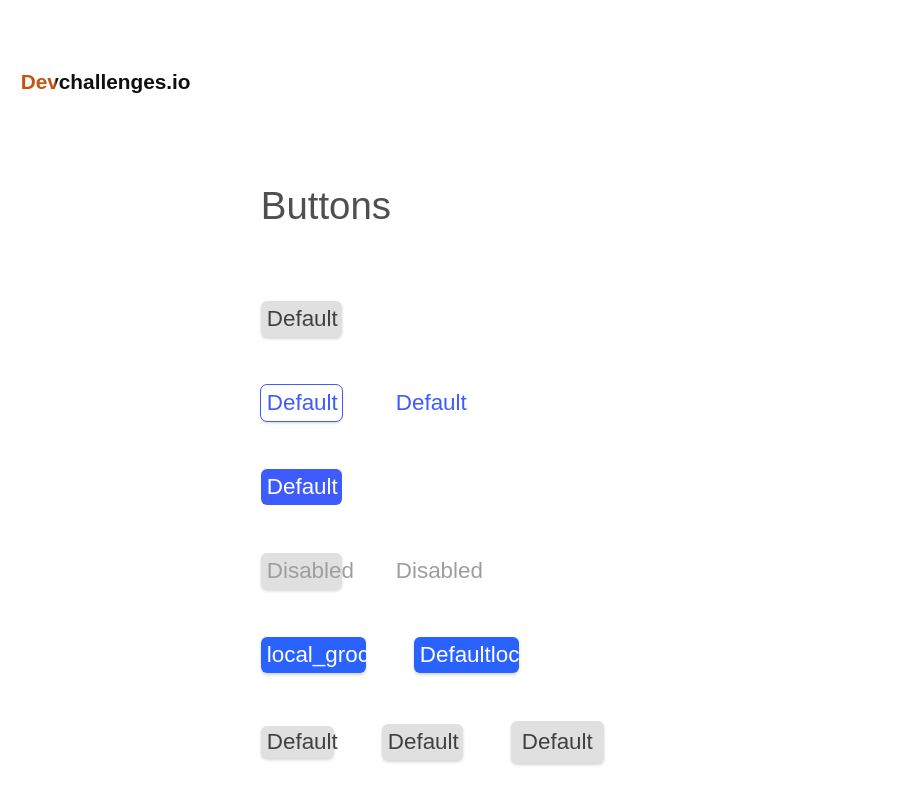
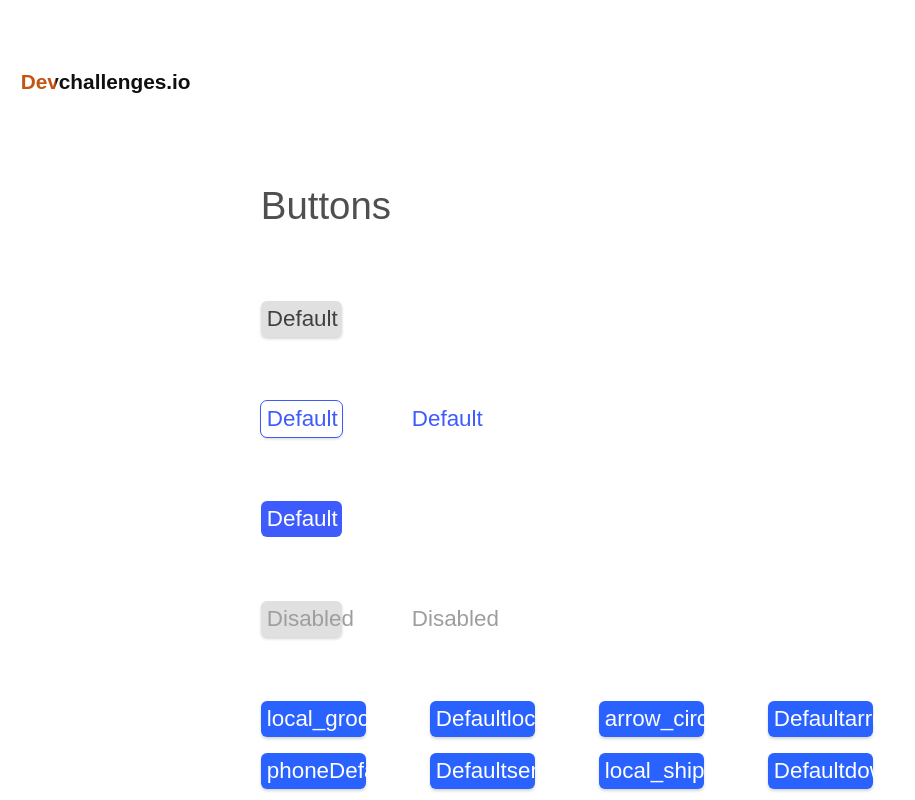
Before and after one commit to luismacode/DevChallenges-Frontend, a Vue app in the folder button-component-master/: page / in a window 1280 px wide. Shown: the top 800 px of the page, without its empty margins (0-915 px from the left). Built offline with nearby package versions, Linux system fonts and the light colour scheme; the HTML template or start-up script is replaced by a standard one.

Commit message:
Added 6 new variants with icons

```diff
--- a/button-component-master/src/layouts/ButtonLayout.vue
+++ b/button-component-master/src/layouts/ButtonLayout.vue
@@ -27,6 +27,24 @@
 		</div>
 		<div class="column">
 			<my-button end-icon="local_grocery_store">Default</my-button>
+		</div>
+		<div class="column">
+			<my-button start-icon="arrow_circle_left">Default</my-button>
+		</div>
+		<div class="column">
+			<my-button end-icon="arrow_circle_right">Default</my-button>
+		</div>
+		<div class="column">
+			<my-button start-icon="phone">Default</my-button>
+		</div>
+		<div class="column">
+			<my-button end-icon="send">Default</my-button>
+		</div>
+		<div class="column">
+			<my-button start-icon="local_shipping">Default</my-button>
+		</div>
+		<div class="column">
+			<my-button end-icon="download">Default</my-button>
 		</div>
 	</div>
 	<div class="row">
@@ -66,8 +84,10 @@ export default {
 <style scoped>
 .row {
 	display: flex;
-	margin-bottom: 3em;
+	margin-bottom: 4em;
+	gap: 1em;
 	align-items: center;
+	flex-wrap: wrap;
 }
 .column {
 	margin-right: 3em;
```
